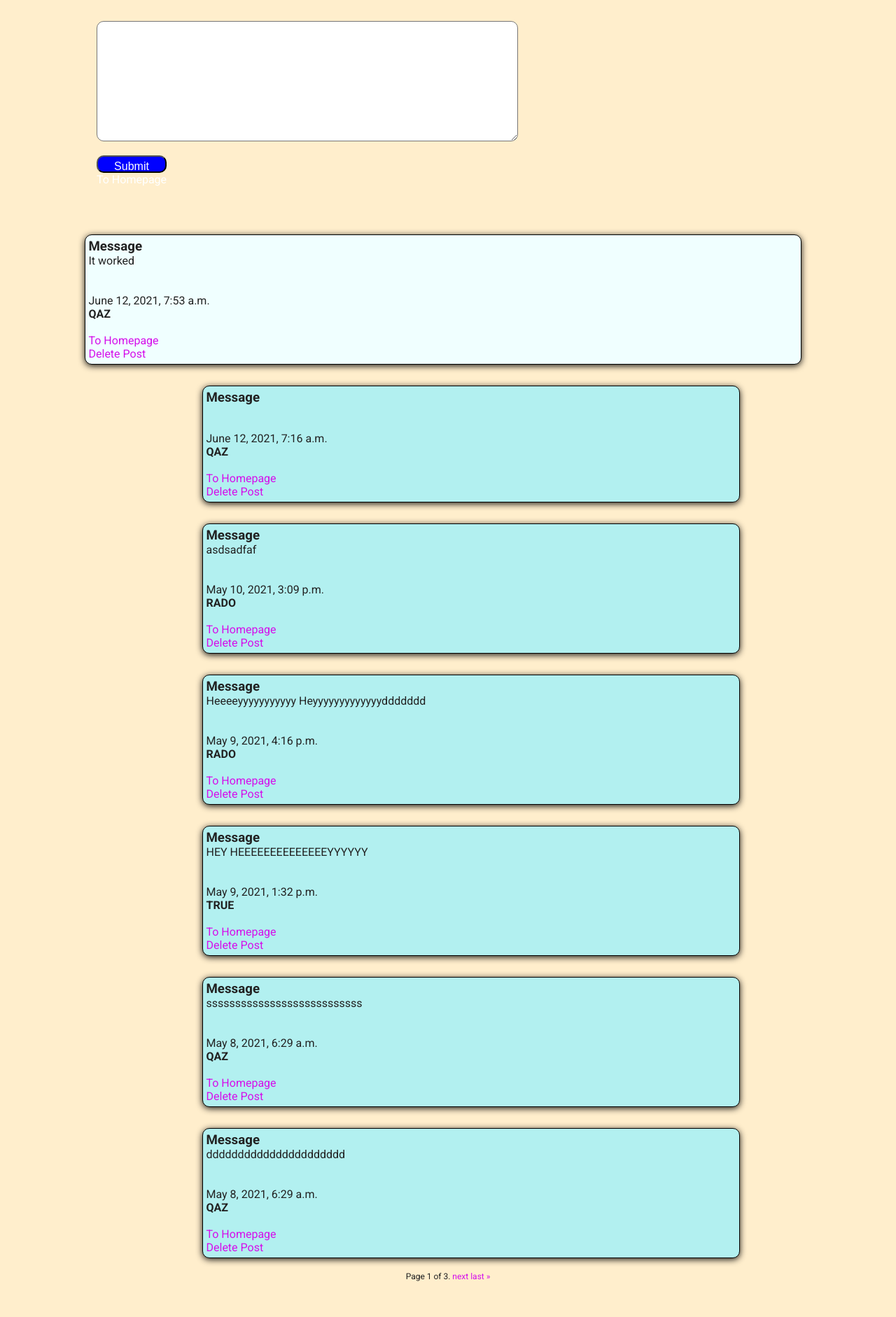
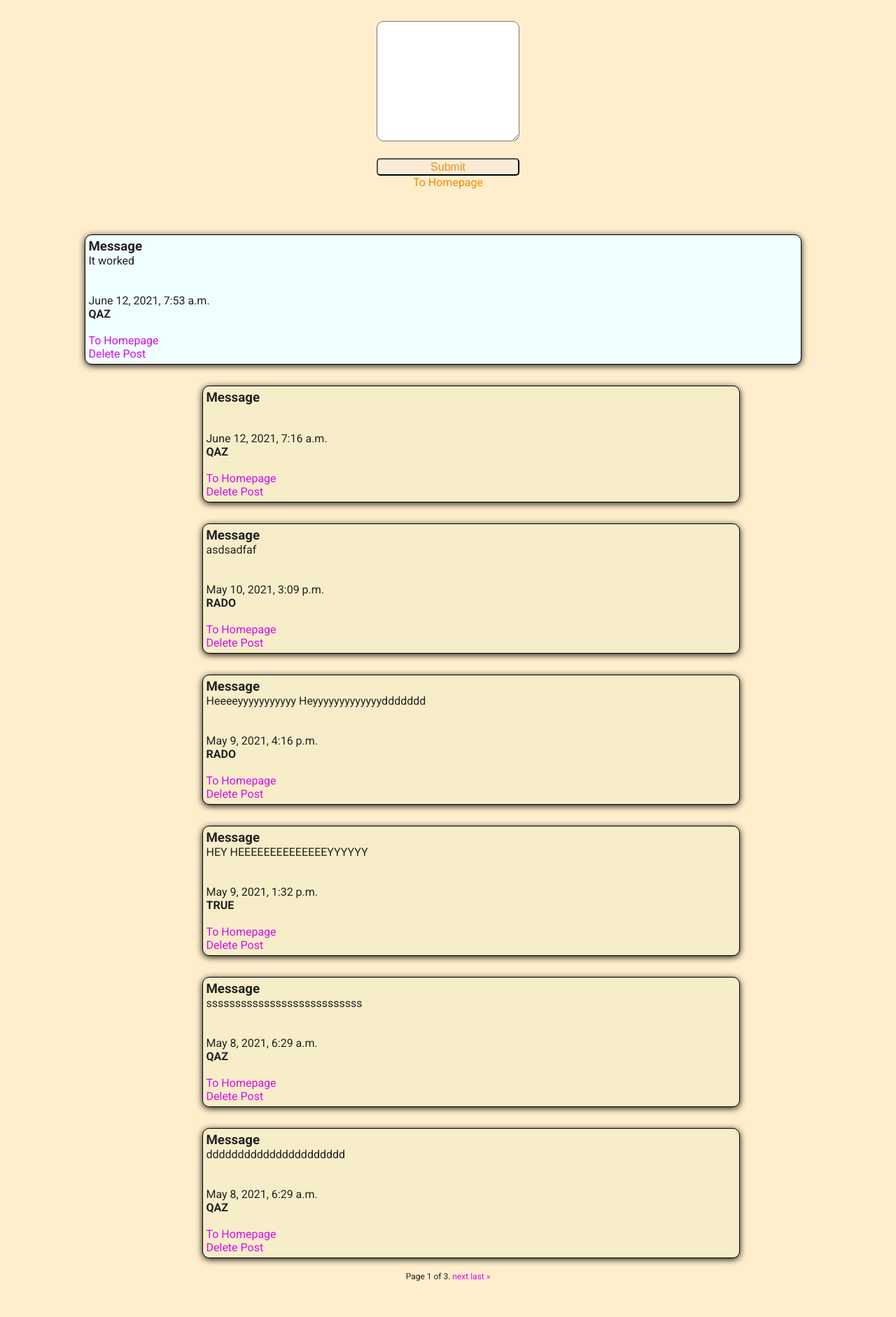
Before and after one commit to radoslav77/treerecipe, a Django app: page /handover in a window 1280 px wide. Shown: the part 400-2282 px from the top of the page at 70% size. Run offline with Django 3.2, Linux system fonts and the light colour scheme; a user stored in the database is signed in; data comes from the database, SQL or seed files in the repository; both versions use the stored data as it was after the commit.

Commit message:
Made some improvments

```diff
--- a/recipe/templates/recipe/handover.html
+++ b/recipe/templates/recipe/handover.html
@@ -5,7 +5,7 @@
        {% if user.is_authenticated %}
         <div class="text">
             <!--<h3>{{d.title}}</h3>-->
-            <form action="{% url 'handover' %}" method="POST" style="display: flex; flex-direction: column; justify-content: center;">
+            <form action="{% url 'handover' %}" method="POST" >
                 {% csrf_token %}
                 <textarea name="msg" id="" cols="30" rows="10" ></textarea>
                 <input type="submit">
@@ -13,7 +13,11 @@
             <p ><a href="{% url 'index' %}" id="back">To Homepage</a></p>
          </div>
          {% endif %}
-
+            {% if message %}
+            <div class="card" id="worning">
+                <h3>{{message}}</h3>
+            </div>
+            {% else %}
              {% for m in page_obj %}
              <div class="card" id="card">
                 <h3>Message</h3>
@@ -26,10 +30,12 @@
                 {% if user.is_staff %}
                 <p><a href="{% url 'delete_post' m.id %}">Delete Post</a></p>
                 {% endif %}
+
             </div>
 
 
             {% endfor %}
+            {% endif %}
 
             <div class="pagination">
                 <span class="step-links">
--- a/recipe/templates/recipe/search.html
+++ b/recipe/templates/recipe/search.html
@@ -20,7 +20,7 @@
                 {% endfor %}
 
                  {% for j in out_sub %}
-                 <li><a href="{% url 'recipe' j.title %}">{{j}}</a></li>
+                 <li><a href="{% url 'subrecipe' j.title %}">{{j}}</a></li>
                  {% endfor %}
              </ul>
              <br><br>
--- a/recipe/views.py
+++ b/recipe/views.py
@@ -211,10 +211,15 @@ def handover(request):
     if request.method == 'POST':
         msg = request.POST['msg']
         user = request.user
-
-        message = Handover(user=user, msg=msg)
-        message.save()
-        return redirect('index')
+        if not msg:
+            message = 'You need to type-in Your Message!'
+            return render(request, 'recipe/handover.html', {
+                'message': message,
+            })
+        else:
+            message = Handover(user=user, msg=msg)
+            message.save()
+            return redirect('index')
 
     msg = Handover.objects.all().order_by('-date')
     paginator = Paginator(msg, 7)  # Show 7 contacts per page.
@@ -304,29 +309,37 @@ def logout_user(request):
 
 
 def search(request):
-    if request.method == 'GET':
-        search_term = request.GET['q']
-        result_recipe = Recipe.objects.filter(title__startswith=search_term)
-        result_subrecipe = Sub_recipe.objects.filter(
-            title__startswith=search_term)
+    if request.user.is_authenticated:
 
-        print(result_recipe)
-        print(result_subrecipe)
+        if request.method == 'GET':
+            search_term = request.GET['q']
+            result_recipe = Recipe.objects.filter(
+                title__startswith=search_term)
+            result_subrecipe = Sub_recipe.objects.filter(
+                title__startswith=search_term)
 
-        if not result_recipe:
-            msg = 'There is NOT resipies with this key word!'
+            print(result_recipe)
+            print(result_subrecipe)
+
+            if not result_recipe:
+                msg = 'There is NOT resipies with this key word!'
+
+                return render(request, 'recipe/search.html', {
+                    'message': msg
+                })
+            if not result_recipe:
+                msg = 'There is NOT resipies with this key word!'
+
+                return render(request, 'recipe/search.html', {
+                    'message': msg
+                })
 
             return render(request, 'recipe/search.html', {
-                'message': msg
+                'out': result_recipe,
+                'out_sub': result_subrecipe,
             })
-        if not result_recipe:
-            msg = 'There is NOT resipies with this key word!'
-
-            return render(request, 'recipe/search.html', {
-                'message': msg
-            })
-
-        return render(request, 'recipe/search.html', {
-            'out': result_recipe,
-            'out_sub': result_subrecipe,
+    else:
+        msg = 'Please Log in to Gain accses!'
+        return render(request, 'recipe/base.html', {
+            'msg': msg
         })
--- a/static/css/handover.css
+++ b/static/css/handover.css
@@ -2,7 +2,7 @@ body {
   background-color: #ffeecc;
 }
 .card {
-  background-color: rgb(178, 240, 240);
+  background-color: rgb(248, 237, 201);
   padding: 5px;
   border: 1px solid #000;
   border-radius: 10px;
@@ -25,17 +25,23 @@ body {
   width: 80%;
   height: 300px;
   top: 10rem;
+  left: -0.1rem;
   position: flex;
   flex-direction: column;
-  left: -0.1rem;
+  justify-items: center;
   border-radius: 15px;
 }
 
-.text input {
-  background-color: blue;
+form {
+  align-items: center;
+  text-align: center;
+}
+
+input {
+  background-color: rgb(255, 208, 0);
   border-radius: 10px;
   width: 100px;
-  color: #fff;
+  color: rgb(240, 143, 16);
   padding: 5px;
 }
 
@@ -54,5 +60,13 @@ a {
   color: #d50eeb;
 }
 #back {
-  color: #fff;
+  color: rgb(240, 140, 10);
 }
+
+#worning {
+  color: red;
+  text-align: center;
+  letter-spacing: 1px;
+  font-size: bold;
+  font-size: 20px;
+}
--- a/static/css/login.css
+++ b/static/css/login.css
@@ -30,5 +30,8 @@ input:focus {
   text-align: center;
 }
 .btn {
-  background-color: #2ca843;
+  background-color: #ffba53;
+  color: #000;
+  letter-spacing: 2px;
+  font-weight: bold;
 }
--- a/static/css/register.css
+++ b/static/css/register.css
@@ -30,8 +30,12 @@ input:focus {
   text-align: center;
   outline: none;
 }
+
 .btn {
-  background-color: #2ca843;
+  background-color: #ffba53;
+  color: #000;
+  letter-spacing: 2px;
+  font-weight: bold;
 }
 
 span {
--- a/static/css/style.css
+++ b/static/css/style.css
@@ -10,7 +10,7 @@ body {
   font-family: 'Roboto', sans-serif;
   color: #222;
   padding-bottom: 50px;
-  background-color: #ffeecc;
+  background-color: #fff8e9;
 }
 
 .container {
--- a/static/css/style1.css
+++ b/static/css/style1.css
@@ -15,7 +15,7 @@ body {
   font-family: 'Roboto', sans-serif;
   color: #222;
   padding-bottom: 50px;
-  background-color: #ffeecc;
+  background-color: #fff8e9;
 }
 
 .container {
```
Also changed, not shown: db.sqlite3, recipe/templates/recipe/start.html (line endings or trailing spaces).
